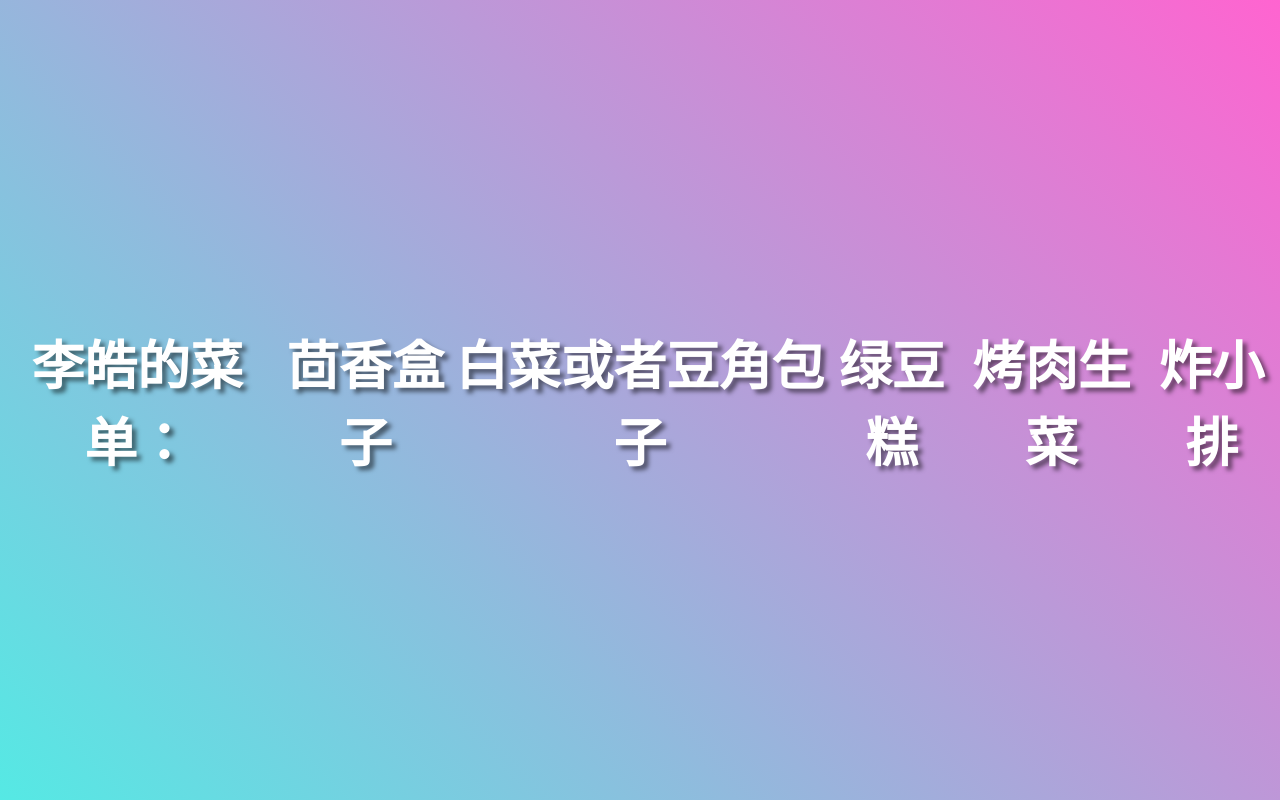
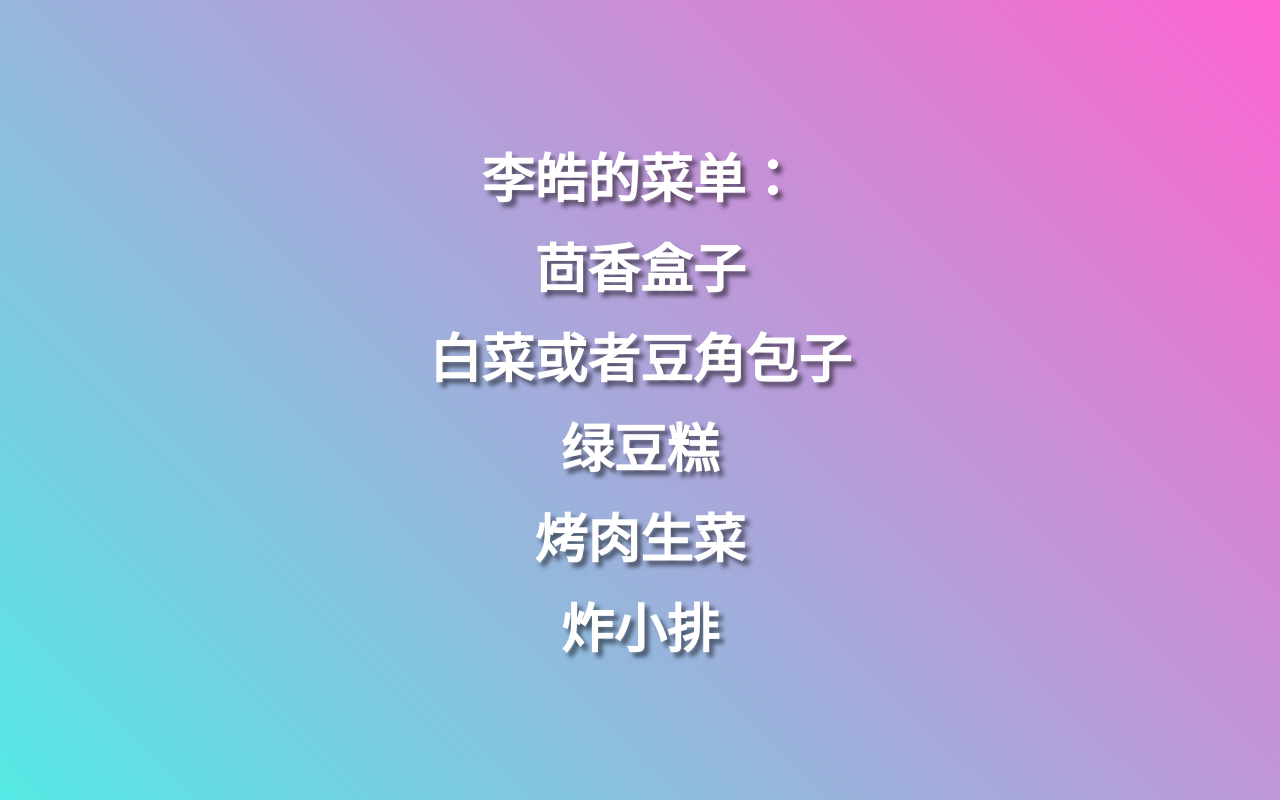
Before and after one commit to Leehouc/caipu.github.io, a plain HTML site: page index.html in a window 1280 px wide. Drawn offline with Linux system fonts and the light colour scheme.

Commit message:
Update index.html

```diff
--- a/index.html
+++ b/index.html
@@ -13,6 +13,7 @@
             background: linear-gradient(45deg, #55e9e4, #ff64d0);
             min-height: 100vh; /* 使用min-height代替height */
             display: flex;
+            flex-direction: column; /* 修改flex方向为垂直 */
             align-items: center;
             justify-content: center;
             color: white;
@@ -22,6 +23,7 @@
             font-size: 48px; /* 默认字体大小 */
             text-shadow: 4px 4px 4px rgba(0, 0, 0, 0.5);
             animation: pulse 2s infinite;
+            margin: 10px 0; /* 添加一些间距 */
         }
 
         @keyframes pulse {
@@ -52,12 +54,11 @@
     </style>
 </head>
 <body>
-     <h1>李皓的菜单：</h1><br>
-    <h1>茴香盒子</h1><br>
-    <h1>白菜或者豆角包子</h1><br>
-    <h1>绿豆糕</h1><br>
-    <h1>烤肉生菜</h1><br>
+    <h1>李皓的菜单：</h1>
+    <h1>茴香盒子</h1>
+    <h1>白菜或者豆角包子</h1>
+    <h1>绿豆糕</h1>
+    <h1>烤肉生菜</h1>
     <h1>炸小排</h1>
 </body>
-
 </html>
```
